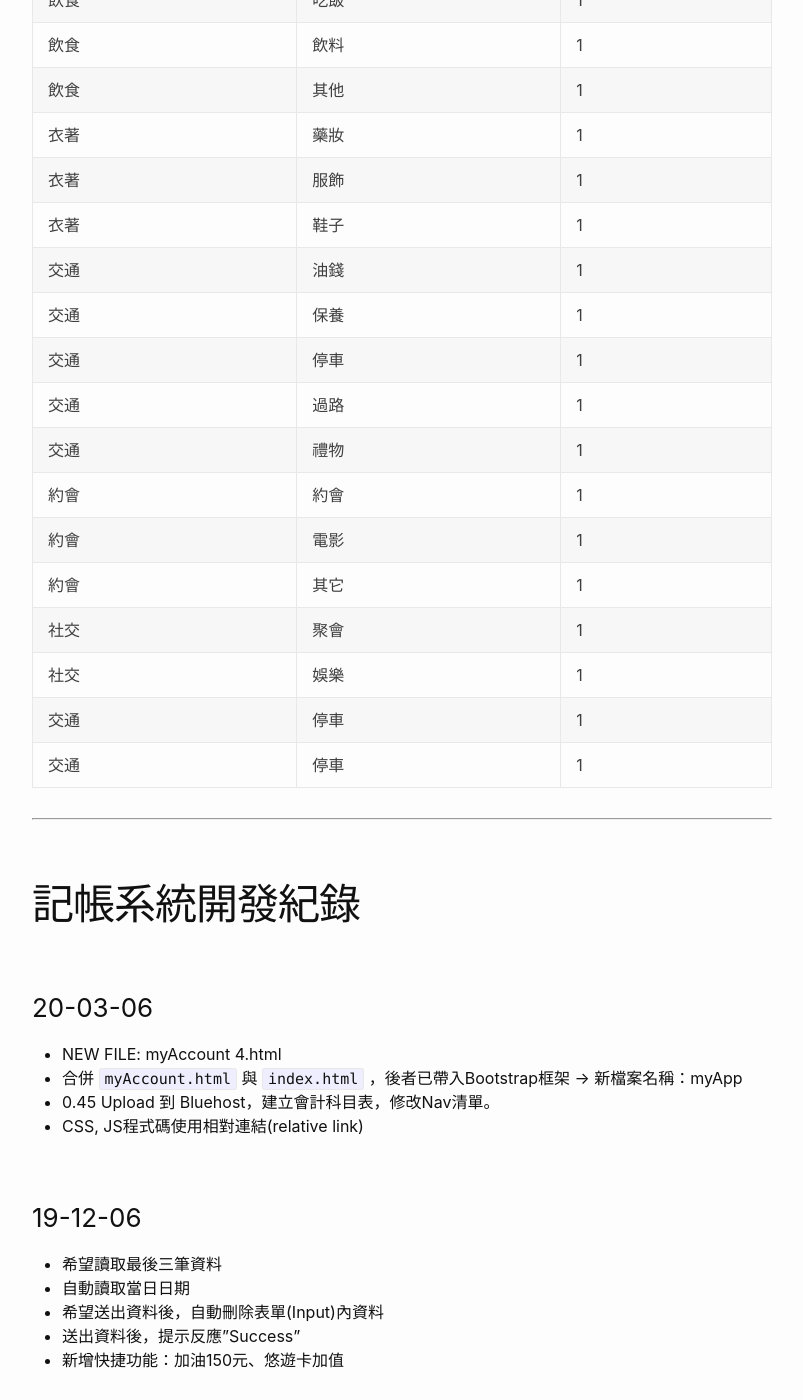
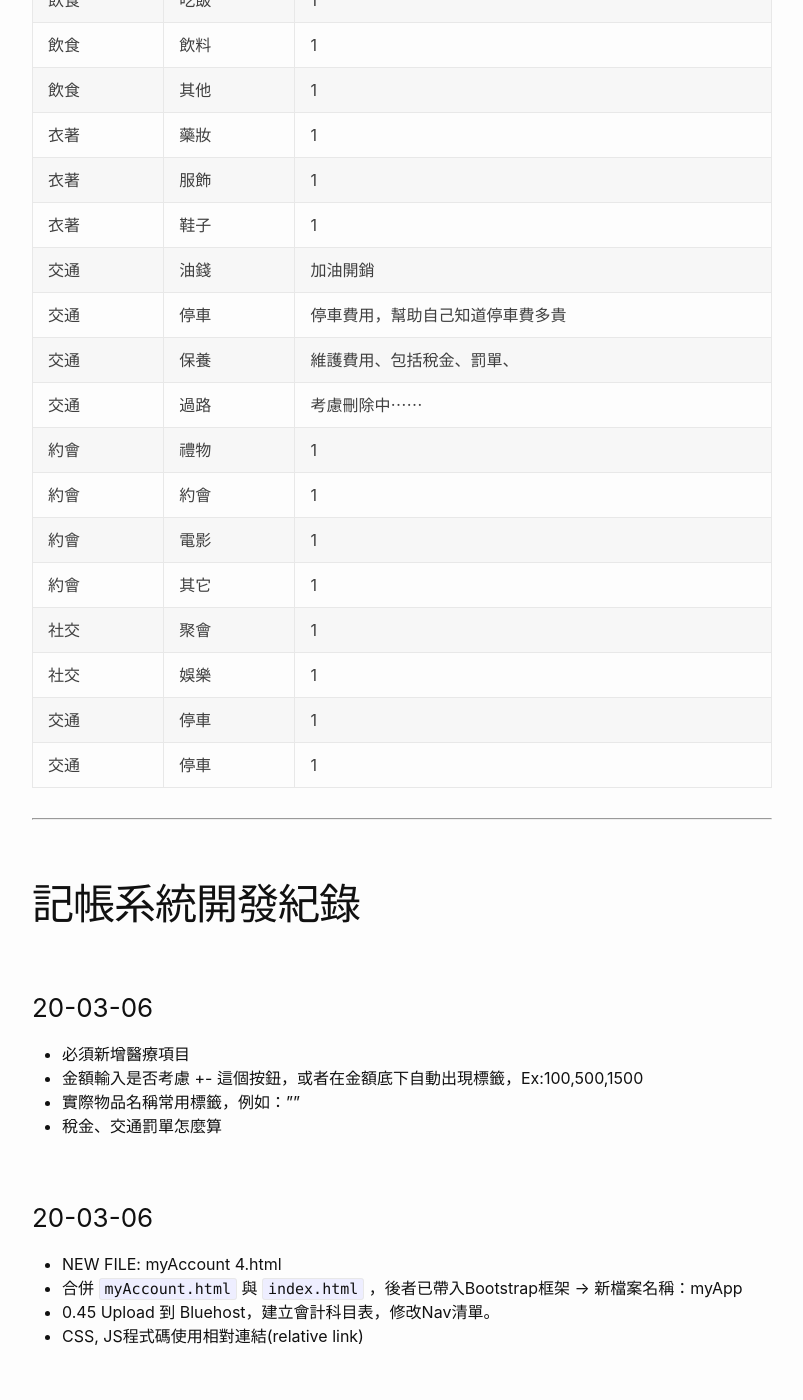
Before and after one commit to peirren/Geek-Log, a Jekyll site: the page built from accounting.md, in a window 1280 px wide and 1400 px high, scrolled down 384 px. Shown: the whole window, without its empty margins (238-1041 px from the left). Built offline with Jekyll 4.4.1, drawn with Linux system fonts in a browser that asks for light colours.

Commit message:
#25 Editing accounting list.

```diff
--- a/accounting.md
+++ b/accounting.md
@@ -15,11 +15,11 @@ permalink: /accounting/
 | 衣著   | 藥妝  | 1 |
 | 衣著   | 服飾  | 1 |
 | 衣著   | 鞋子  | 1 |
-| 交通   | 油錢  | 1 |
-| 交通   | 保養  | 1 |
-| 交通   | 停車  | 1 |
-| 交通   | 過路  | 1 |
-| 交通   | 禮物  | 1 |
+| 交通   | 油錢  | 加油開銷|
+| 交通   | 停車  | 停車費用，幫助自己知道停車費多貴|
+| 交通   | 保養  | 維護費用、包括稅金、罰單、 |
+| 交通   | 過路  | 考慮刪除中⋯⋯|
+| 約會   | 禮物  | 1 |
 | 約會   | 約會  | 1 |
 | 約會   | 電影  | 1 |
 | 約會   | 其它  | 1 |
@@ -31,6 +31,13 @@ permalink: /accounting/
 ---
 
 # 記帳系統開發紀錄
+
+### 20-03-06
+- 必須新增醫療項目
+- 金額輸入是否考慮 +- 這個按鈕，或者在金額底下自動出現標籤，Ex:100,500,1500
+- 實際物品名稱常用標籤，例如：""
+- 稅金、交通罰單怎麼算
+
 
 ### 20-03-06
 - NEW FILE: myAccount 4.html
```
